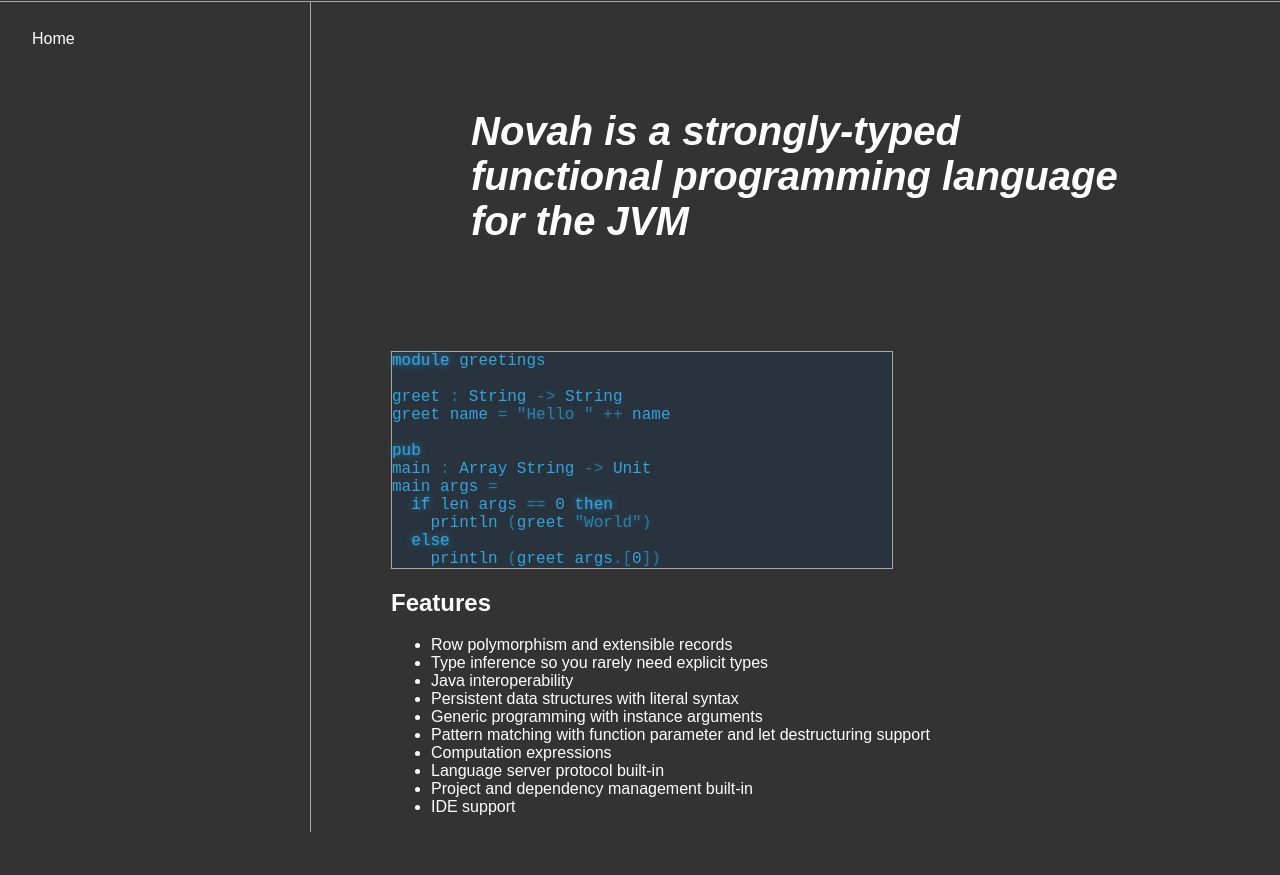
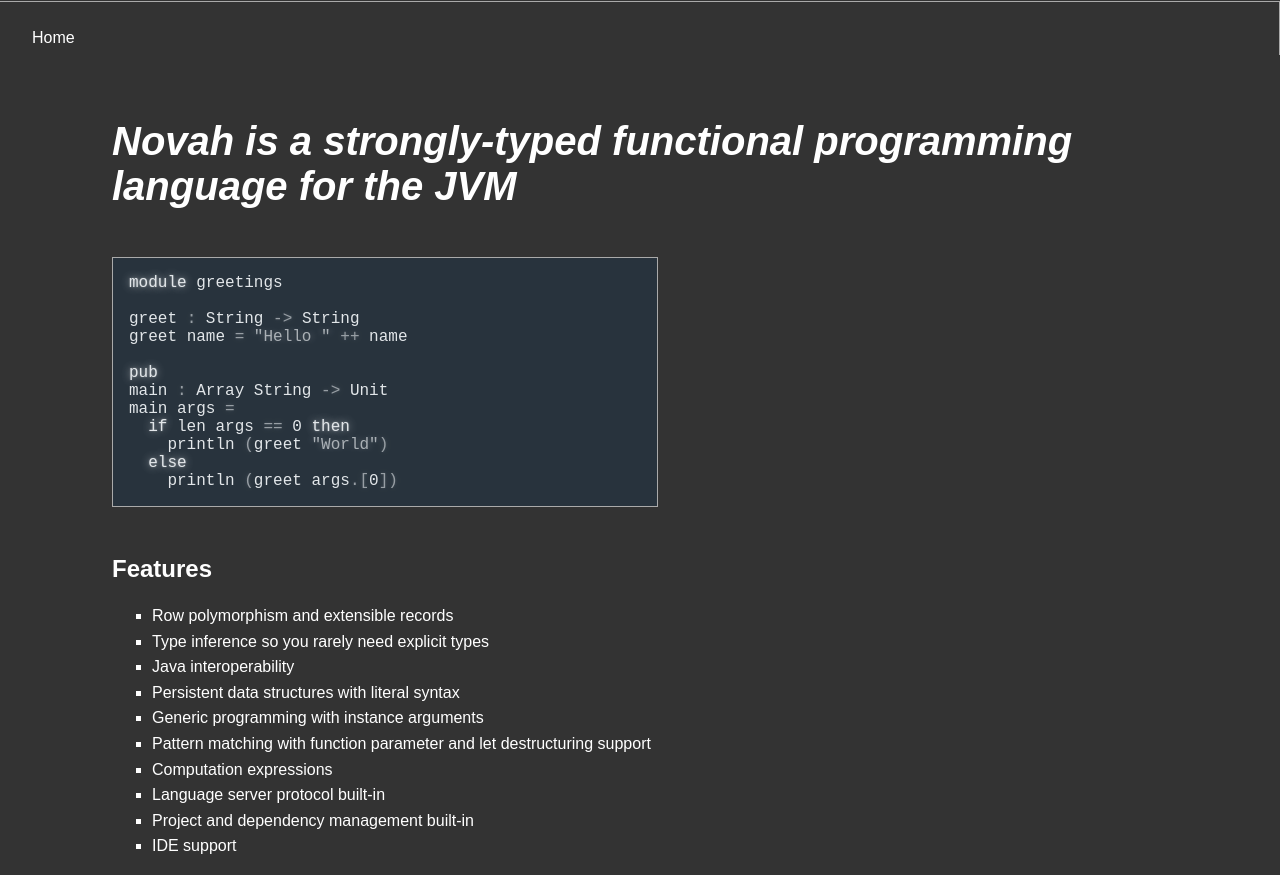
Before and after one commit to novahlang/novahlang.github.io, a website: page index.html in a window 1280 px wide. Shown: the part 63-938 px from the top of the page. Before the commit the page ends 895 px from the top, so only its background shows below. Drawn offline with Linux system fonts and the light colour scheme.

Commit message:
publish CSS changes

```diff
--- a/css/main.css
+++ b/css/main.css
@@ -1 +1 @@
-body{padding:0;margin:0;border:0;font-size:16px;font-family:Arial,Helvetica,sans-serif;background-color:#333;color:#fff}a{text-decoration:none;color:#fff}.novah-header{padding:0 32px;height:64px;display:flex;align-items:center;justify-content:space-between;border-bottom:1px solid #aaa}.title-header>a{display:flex;align-items:center;color:#fff;font-size:2rem;font-weight:bold;text-decoration:none}.logo{padding-right:8px}.source{font-size:1.3rem;color:#fff;text-decoration:none;padding-left:8px}.source>img{padding-right:8px}.main-menu{height:auto;width:310px;border-right:1px solid #aaa;flex-shrink:0}.menu-list{margin:0;padding:20px 0 0 0;border:0;list-style-type:none}.menu-list>li{padding:0 0 0 32px}.menu-list>li:hover{background-color:#2d6597}.menu-list>li>a{text-decoration:none;color:#fff;display:block;padding:8px 0 8px 0}#content{display:flex;width:100%}.main{padding:0 5rem 0 5rem;width:100%;flex-grow:1}.hero{font-size:2.5rem;padding:5rem 5rem 5rem 5rem;font-style:italic}.code{border:1px solid #aaa;width:500px;background-color:#28333d;color:#33a3dc}.microlight{font-family:monospace}
+body{padding:0;margin:0;border:0;font-size:16px;font-family:Arial,Helvetica,sans-serif;background-color:#333;color:#fff}.novah-header{padding:0 32px;height:64px;display:flex;align-items:center;justify-content:space-between;border-bottom:1px solid #aaa}.title-header>a{display:flex;align-items:center;color:#fff;font-size:2rem;font-weight:bold;text-decoration:none}.logo{margin-right:8px}.source{font-size:1.2rem;color:#fff;text-decoration:none}.source>img{margin-right:8px}#content{display:flex;flex-wrap:wrap}#content>:last-child{flex-basis:0;flex-grow:999;min-width:60%}.main-menu{flex-basis:310px;flex-grow:1;height:auto;border-right:1px solid #aaa}.menu-list{margin:0;padding:1.2rem 0 0 0;border:0;list-style-type:none}.menu-list>li{padding-left:2rem}.menu-list>li:hover{background-color:#2d6597}.menu-list>li>a{text-decoration:none;color:#fff;display:block;padding:8px 0 8px 0}#content{display:flex;width:100%}.main{margin:0 4rem}@media(min-width: 768px){.main{margin:0 7rem}}.main>ul{line-height:1.6;list-style-type:square}.hero{font-size:2.5rem;margin:4rem 0 3rem 0;font-style:italic}.code{max-width:32rem;border:1px solid #aaa;background-color:#28333d;color:#e2e6e9;margin-bottom:3rem;padding:1rem}.microlight{font-family:monospace}
```
